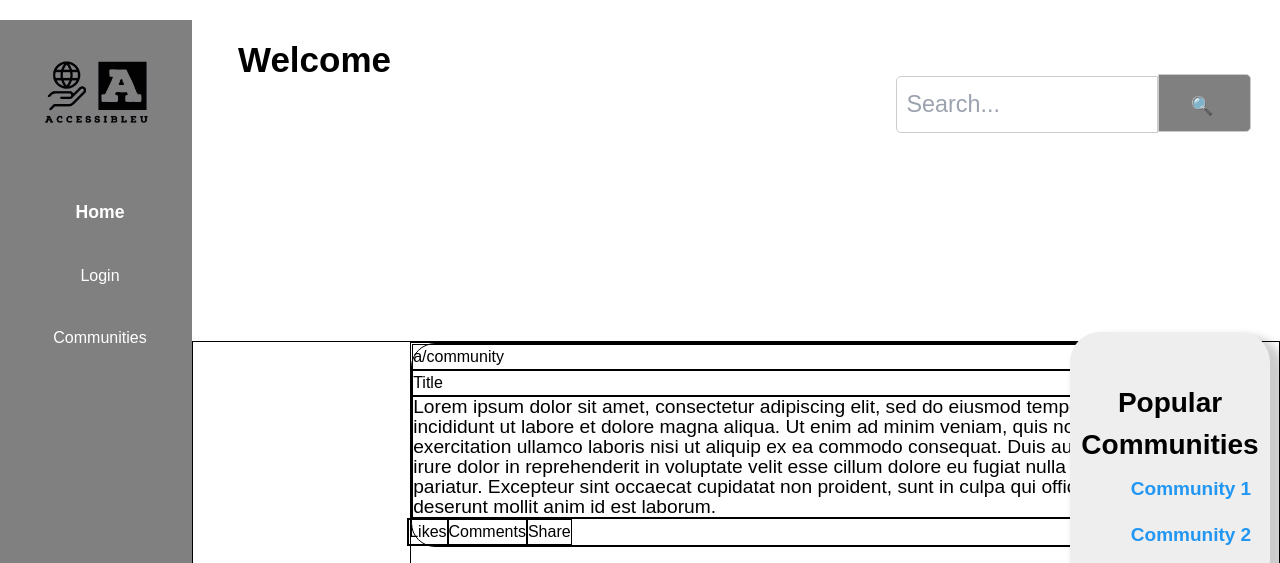
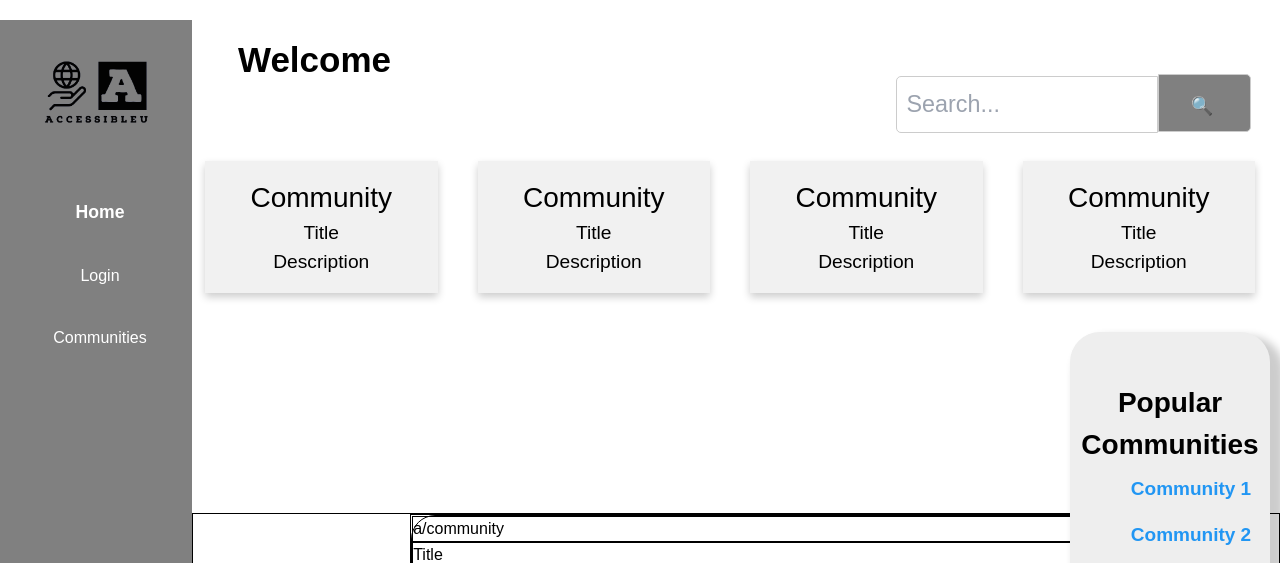
Before and after one commit to MichaelCut24/Wicked-Lieutenants-Work-Space, a React (Create React App) app in the folder accessibleu/: page / in a window 1280 px wide. Shown: the top 563 px of the page. Built offline with nearby package versions, Linux system fonts and the light colour scheme.

Commit message:
merging fix #1

```diff
--- a/accessibleu/src/pages/Home.js
+++ b/accessibleu/src/pages/Home.js
@@ -4,10 +4,50 @@ import Feed from "./home-components/Feed.js";
 
 function Home(){
   return (
-    <>
-      <div class="main">
-        <TopBar/>
-        {/* Popular section */} {/* work on this later , try to combine the dots into a list or a grid with the links */}
+    <><div class="main">
+        <meta name="viewport" content="width=device-width, initial-scale=1"></meta>
+
+        <div class="TopBar"><TopBar/></div> {/*TopBar*/}
+
+
+          {/*Community boxes*/}
+          <div class="row">
+            <div class="column">
+              <div class="card">
+                <h3>Community</h3>
+                <p>Title</p>
+                <p>Description</p>
+              </div>
+            </div>
+
+          <div class="column">
+            <div class="card">
+              <h3>Community</h3>
+              <p>Title</p>
+              <p>Description</p>
+            </div>
+          </div>
+
+          <div class="column">
+            <div class="card">
+              <h3>Community</h3>
+              <p>Title</p>
+              <p>Description</p>
+            </div>
+          </div>
+
+          <div class="column">
+            <div class="card">
+              <h3>Community</h3>
+              <p>Title</p>
+              <p>Description</p>
+            </div>
+          </div>
+
+      </div>
+
+
+{/* Popular section */} {/* work on this later , try to combine the dots into a list or a grid with the links */}
         {/* Femi's code */}
         <div class="sidenav">
           <h3>Popular Communities</h3>
@@ -22,6 +62,7 @@ function Home(){
           <div class="dot"></div>
           <div class="dot"></div>
         </div>
+
       </div>
       <Feed/>
     </>
```
